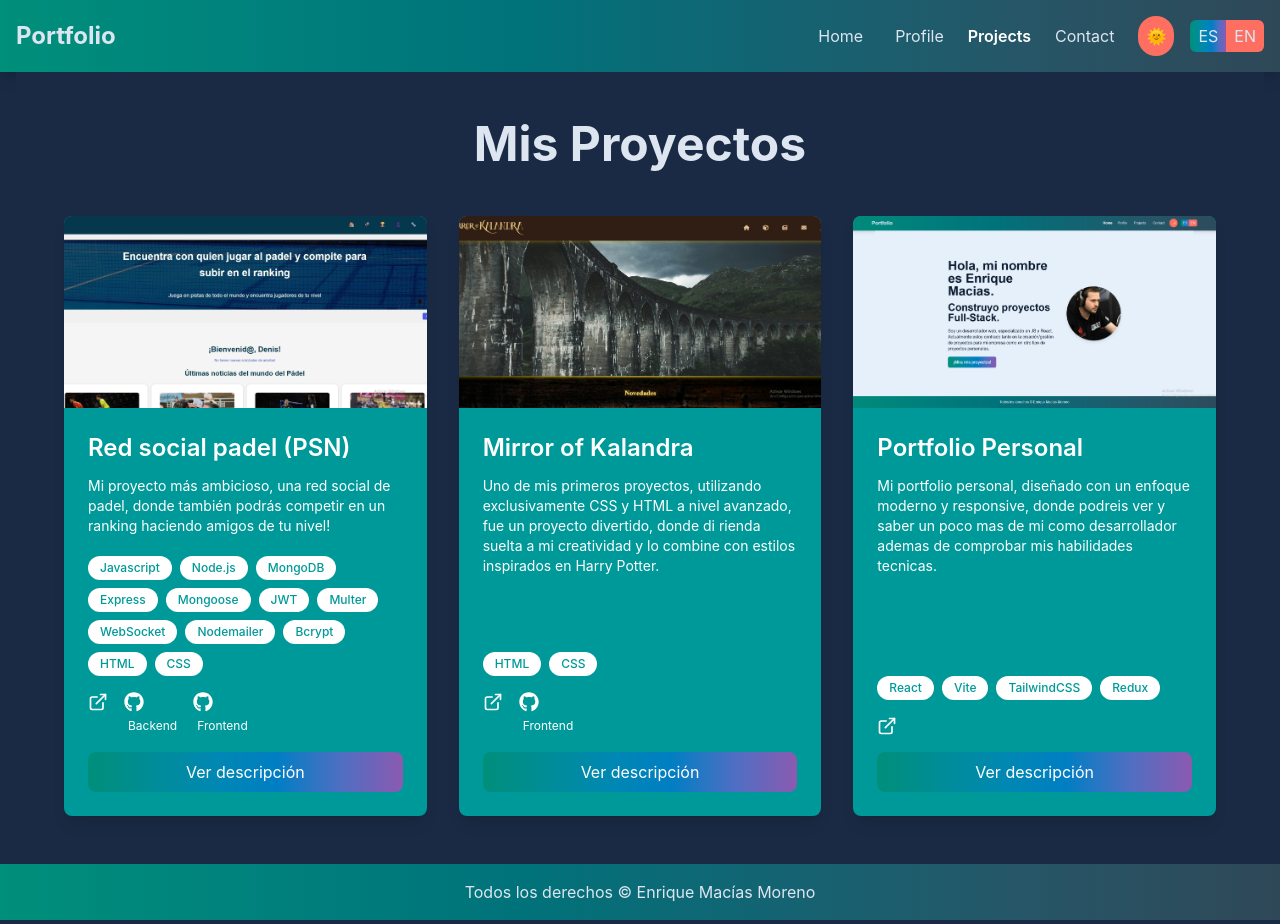
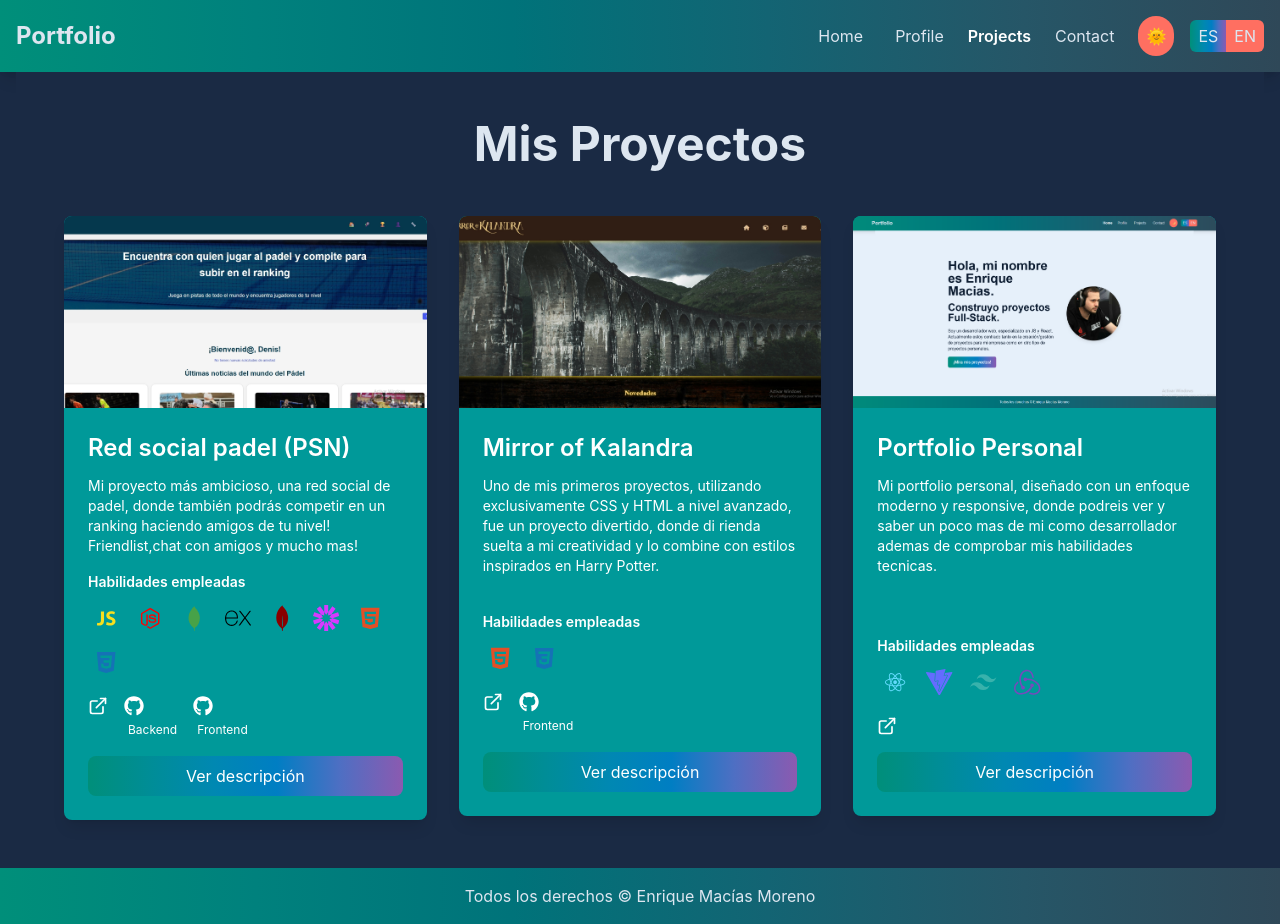
Before and after one commit to AlaStOrSC/portfolio-enrique, a React (Vite) app: page /projects in a window 1280 px wide. Built offline with nearby package versions, Linux system fonts and the light colour scheme; no server answers.

Commit message:
cambios en iconos y tama;os

```diff
--- a/src/components/ProjectCard.jsx
+++ b/src/components/ProjectCard.jsx
@@ -2,6 +2,26 @@ import { useState } from 'react';
 import { FiExternalLink } from 'react-icons/fi';
 import { FaGithub } from 'react-icons/fa';
 import { useSelector } from 'react-redux';
+import {
+  DiJavascript1,
+  DiReact,
+  DiHtml5,
+  DiCss3,
+  DiNodejsSmall,
+  DiMongodb
+} from 'react-icons/di';
+import {
+  SiTailwindcss,
+  SiVite,
+  SiExpress,
+  SiMongodb,
+  SiAuth0,
+  SiJsonwebtokens,
+  SiPostman,
+  SiRender,
+  SiVercel,
+  SiRedux
+} from 'react-icons/si';
 
 const ProjectCard = ({ img, title, description, technologies, linkB, linkTextB, linkF, linkTextF, linkG, linkTextG, detailedDescription }) => {
   const [isModalOpen, setIsModalOpen] = useState(false);
@@ -10,13 +30,30 @@ const ProjectCard = ({ img, title, description, technologies, linkB, linkTextB,
   const content = {
     es: {
       button: 'Ver descripción',
+      skillsLabel: 'Habilidades empleadas',
     },
     en: {
       button: 'More Details',
+      skillsLabel: 'Skills Used',
     },
   };
 
   const texts = content[lang];
+
+  const techIcons = {
+    Javascript: { icon: <DiJavascript1 />, color: '#F7DF1E' },
+    React: { icon: <DiReact />, color: '#61DAFB' },
+    TailwindCSS: { icon: <SiTailwindcss />, color: '#38B2AC' },
+    Vite: { icon: <SiVite />, color: '#646CFF' },
+    HTML: { icon: <DiHtml5 />, color: '#E34F26' },
+    CSS: { icon: <DiCss3 />, color: '#1572B6' },
+    'Node.js': { icon: <DiNodejsSmall />, color: 'red' },
+    Express: { icon: <SiExpress />, color: '#000000' },
+    MongoDB: { icon: <DiMongodb />, color: '#47A248' },
+    Mongoose: { icon: <SiMongodb />, color: '#880000' },
+    JWT: { icon: <SiJsonwebtokens />, color: '#D63AFF' },
+    Redux: { icon: <SiRedux />, color: '#764ABC' },
+  };
 
   const openModal = () => setIsModalOpen(true);
   const closeModal = () => setIsModalOpen(false);
@@ -32,15 +69,35 @@ const ProjectCard = ({ img, title, description, technologies, linkB, linkTextB,
         <div className="p-6 flex flex-col flex-grow">
           <h3 className="text-2xl font-semibold mb-3">{title}</h3>
           <p className="text-sm mb-4 flex-grow">{description}</p>
-          <div className="flex flex-wrap gap-2 mb-4">
-            {technologies.map((tech) => (
-              <span
-                key={tech}
-                className="px-3 py-1 bg-white text-primary rounded-full text-xs font-medium"
-              >
-                {tech}
-              </span>
-            ))}
+          <div className="mb-4">
+            <h4 className="text-sm font-semibold mb-2">{texts.skillsLabel}</h4>
+            <div className="flex flex-wrap gap-2">
+              {technologies.map((tech, index) => {
+                const techData = techIcons[tech] || { icon: null, color: '#FFFFFF' };
+                return (
+                  <div
+                    key={index}
+                    className="relative group flex items-center justify-center w-9 h-9"
+                  >
+                    {techData.icon ? (
+                      <div className="text-2xl transition-transform group-hover:scale-110" style={{ color: techData.color, fontSize: '26.4px' }}>
+                        {techData.icon}
+                      </div>
+                    ) : (
+                      <span
+                        className="px-3 py-1 bg-white text-primary rounded-full text-xs font-medium"
+                        style={{ color: techData.color }}
+                      >
+                        {tech}
+                      </span>
+                    )}
+                    <span className="absolute bottom-full mb-2 px-2 py-1 bg-gray-800 text-white text-xs rounded opacity-0 group-hover:opacity-100 transition-opacity">
+                      {tech}
+                    </span>
+                  </div>
+                );
+              })}
+            </div>
           </div>
           <div className="flex gap-4 mb-4">
             {linkB && (
--- a/src/components/Skills.jsx
+++ b/src/components/Skills.jsx
@@ -85,7 +85,7 @@ const Skills = () => {
             key={index}
             className="relative group flex items-center justify-center w-16 h-16"
           >
-            <div className="text-4xl transition-transform group-hover:scale-110" style={{ color: skill.color }}>
+            <div className="text-4xl transition-transform group-hover:scale-110" style={{ color: skill.color, fontSize: '55px' }}>
               {skill.icon}
             </div>
             <span className="absolute bottom-full mb-2 px-2 py-1 bg-gray-800 text-white text-xs rounded opacity-0 group-hover:opacity-100 transition-opacity">
--- a/src/pages/Projects.jsx
+++ b/src/pages/Projects.jsx
@@ -14,9 +14,9 @@ const Projects = () => {
         {
           img: padelSocialImage,
           title: 'Red social padel (PSN)',
-          description: 'Mi proyecto más ambicioso, una red social de padel, donde también podrás competir en un ranking haciendo amigos de tu nivel!',
+          description: 'Mi proyecto más ambicioso, una red social de padel, donde también podrás competir en un ranking haciendo amigos de tu nivel! Friendlist,chat con amigos y mucho mas!',
           detailedDescription: 'Este proyecto fue un gran reto debido a la necesidad de implementar autenticación segura con JWT y sincronización en tiempo real usando WebSocket. Además, integré Nodemailer para enviar correos de notificación y Multer para la gestión de imágenes de perfil. Uno de los mayores desafíos fue optimizar la base de datos con MongoDB y Mongoose para manejar un ranking dinámico de jugadores, asegurando un rendimiento eficiente incluso con muchos usuarios.',
-          technologies: ['Javascript', 'Node.js', 'MongoDB', 'Express', 'Mongoose', 'JWT', 'Multer', 'WebSocket', 'Nodemailer', 'Bcrypt', 'HTML', 'CSS'],
+          technologies: ['Javascript', 'Node.js', 'MongoDB', 'Express', 'Mongoose', 'JWT', 'HTML', 'CSS'],
           linkB: 'https://padel-social-frontend.onrender.com/',
           linkTextB: 'Icono representando una web',
           linkF: 'https://github.com/AlaStOrSC/padel-social-network-backend',
@@ -54,7 +54,7 @@ const Projects = () => {
           title: 'Padel Social Network (PSN)',
           description: 'My most ambitious project, a padel social network where you can also compete in a ranking and make friends at your level!',
           detailedDescription: 'This project was a major challenge due to the need for secure authentication with JWT and real-time synchronization using WebSocket. I also integrated Nodemailer for sending notification emails and Multer for handling profile image uploads. One of the biggest challenges was optimizing the database with MongoDB and Mongoose to manage a dynamic player ranking, ensuring efficient performance even with a large number of users.',
-          technologies: ['Javascript', 'Node.js', 'MongoDB', 'Express', 'Mongoose', 'JWT', 'Multer', 'WebSocket', 'Nodemailer', 'Bcrypt', 'HTML', 'CSS'],
+          technologies: ['Javascript', 'Node.js', 'MongoDB', 'Express', 'Mongoose', 'JWT', 'HTML', 'CSS'],
           linkB: 'https://padel-social-frontend.onrender.com/',
           linkTextB: 'Website Icon',
           linkF: 'https://github.com/AlaStOrSC/padel-social-network-backend',
```
